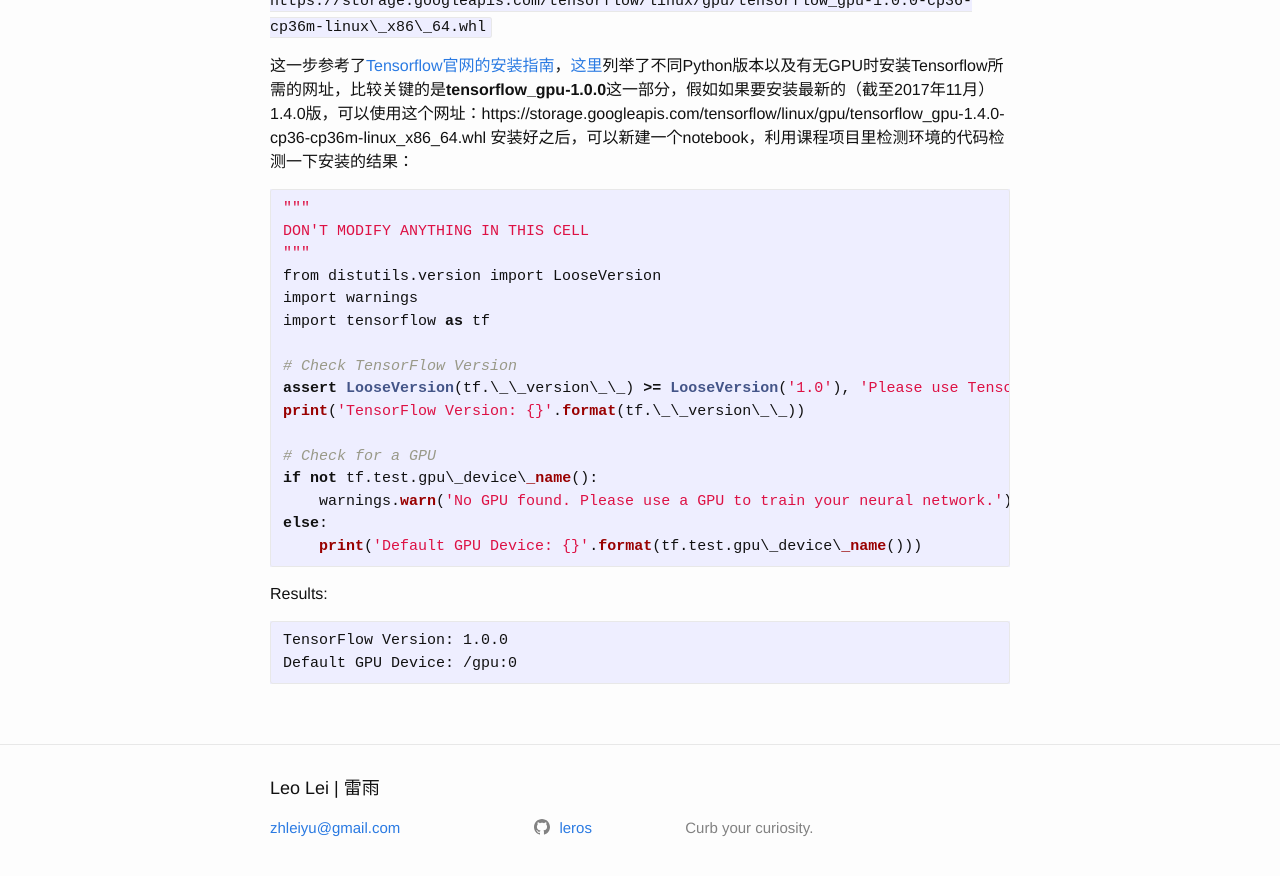
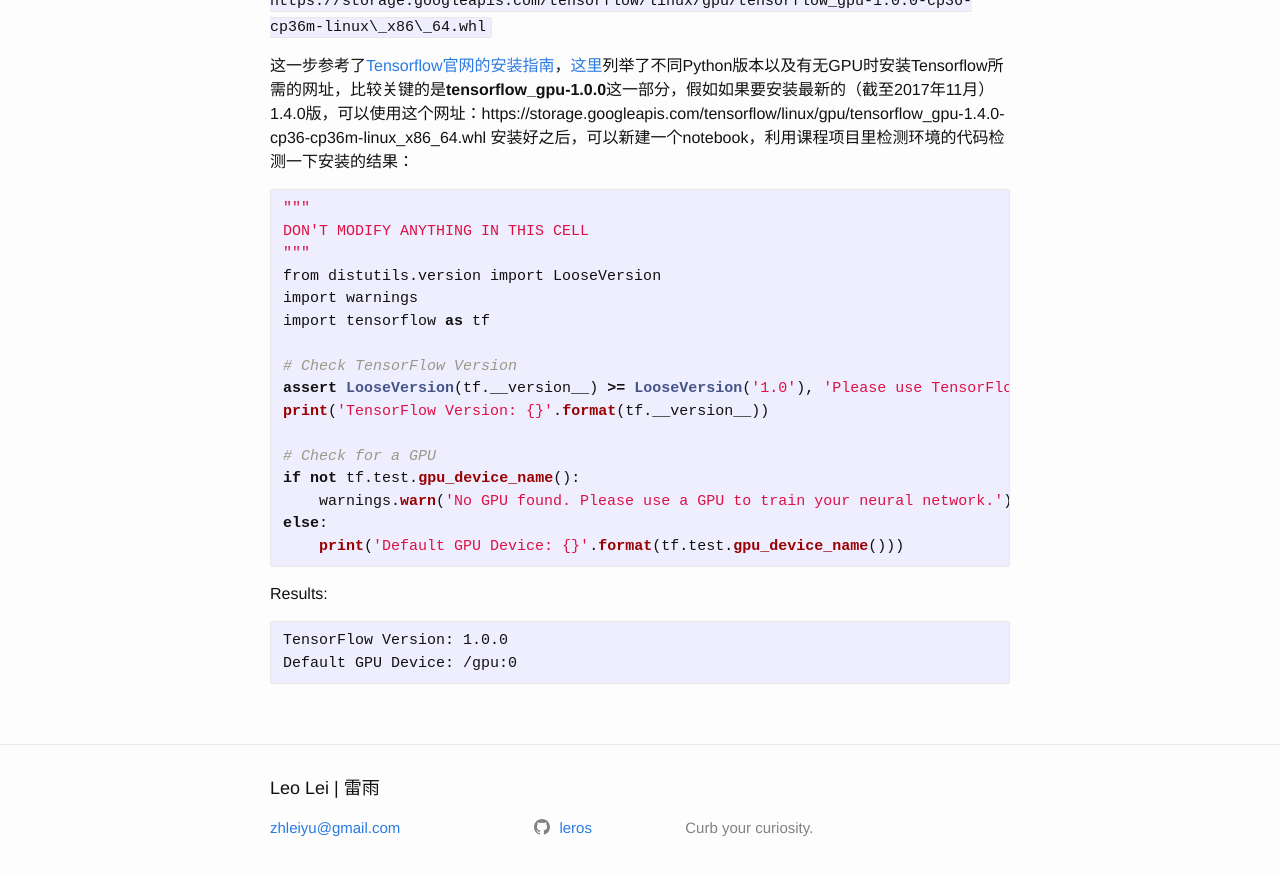
Before and after one commit to leros/leros.github.io, a Jekyll site: the page built from _posts/2017-11-22-dlnd-environment.md, in a window 1280 px wide and 900 px high, scrolled down 609 px. Shown: the top 876 px of the window. Built offline with Jekyll 4.4.1, drawn with Linux system fonts in a browser that asks for light colours.

Commit message:
Remove the escape

````diff
--- a/_posts/2017-11-22-dlnd-environment.md
+++ b/_posts/2017-11-22-dlnd-environment.md
@@ -31,14 +31,14 @@ import warnings
 import tensorflow as tf
 
 # Check TensorFlow Version
-assert LooseVersion(tf.\_\_version\_\_) >= LooseVersion('1.0'), 'Please use TensorFlow version 1.0 or newer.  You are using {}'.format(tf.\_\_version\_\_)
-print('TensorFlow Version: {}'.format(tf.\_\_version\_\_))
+assert LooseVersion(tf.__version__) >= LooseVersion('1.0'), 'Please use TensorFlow version 1.0 or newer.  You are using {}'.format(tf.__version__)
+print('TensorFlow Version: {}'.format(tf.__version__))
 
 # Check for a GPU
-if not tf.test.gpu\_device\_name():
+if not tf.test.gpu_device_name():
     warnings.warn('No GPU found. Please use a GPU to train your neural network.')
 else:
-    print('Default GPU Device: {}'.format(tf.test.gpu\_device\_name()))
+    print('Default GPU Device: {}'.format(tf.test.gpu_device_name()))
 ```
 Results:
 ```
````
